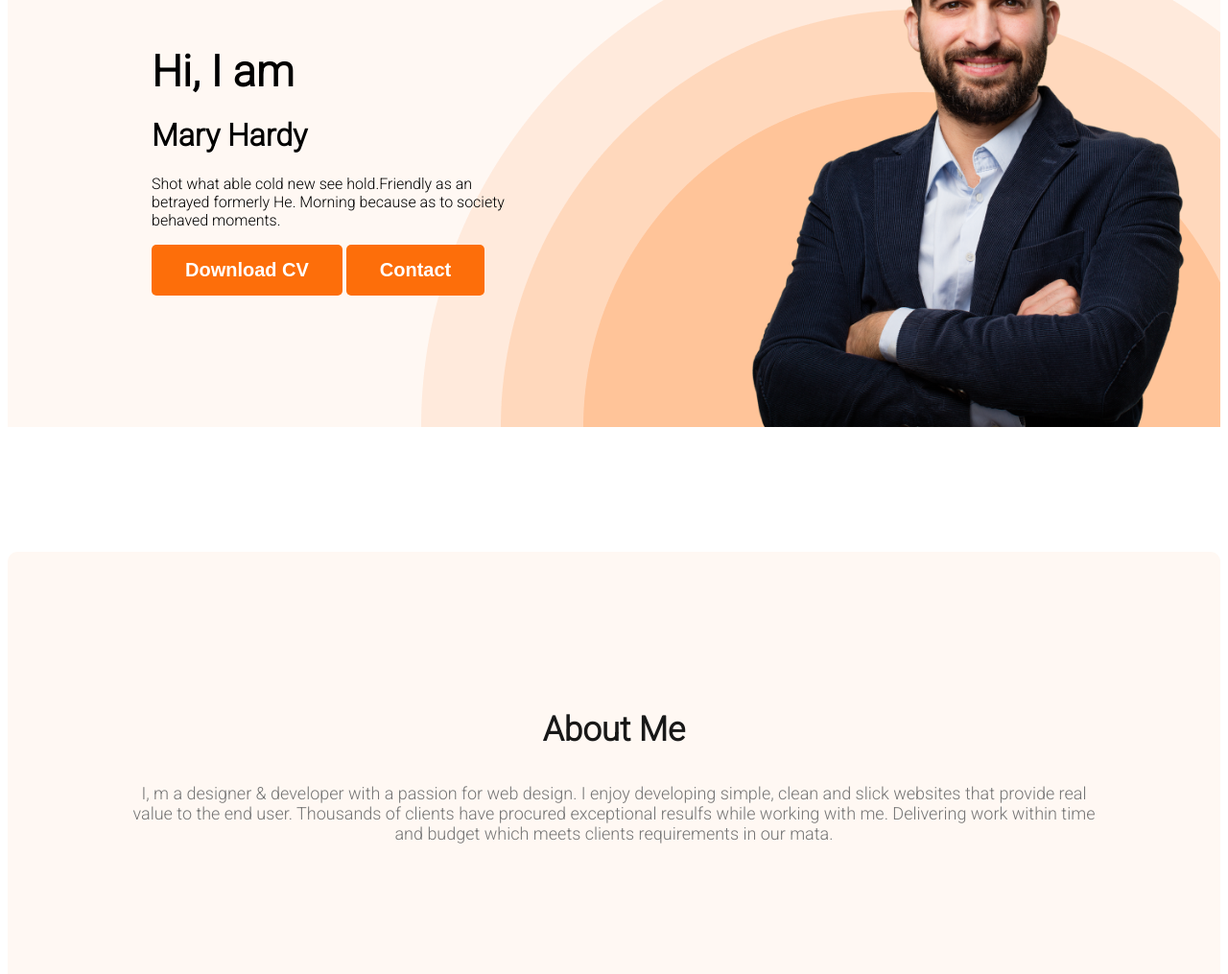
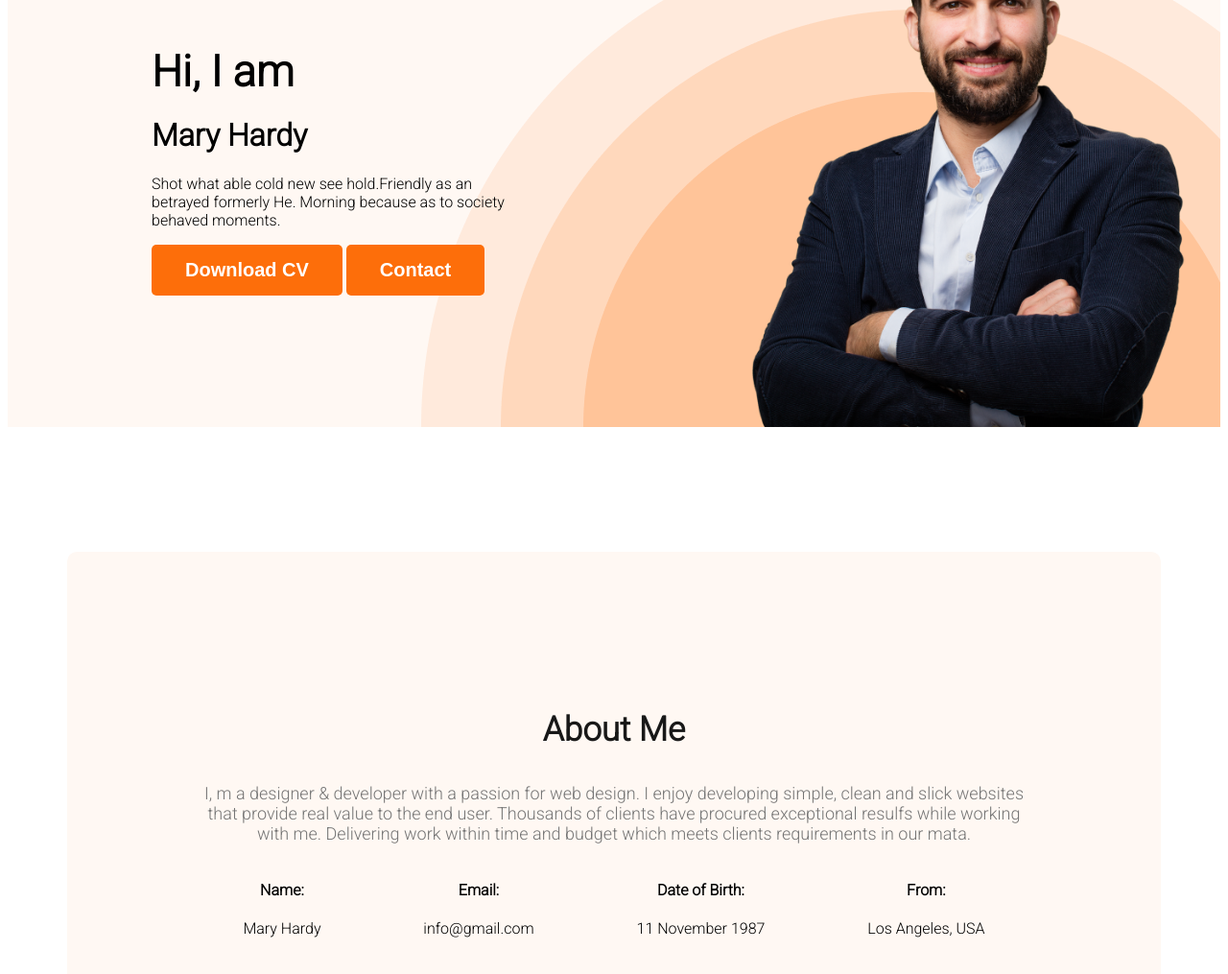
Before and after one commit to SajidHasanNirob/webdeveloper-protfolio, a plain HTML site: page index.html in a window 1280 px wide. Shown: the part 257-1272 px from the top of the page at 96% size. Drawn offline with Linux system fonts and the light colour scheme.

Commit message:
about info

```diff
--- a/index.html
+++ b/index.html
@@ -48,6 +48,26 @@
             <p class="section-description">
                 I, m a designer & developer with a passion for web design. I enjoy developing simple, clean and slick websites that provide real value to the end user. Thousands of clients have procured exceptional resulfs while working with me. Delivering work within time and budget which meets clients requirements in our mata.
             </p>
+            <div class="about-info-container">
+                <!-- .about-info*4>h4.info-title+p.info-description -->
+                <div class="about-info">
+                    <h4 class="info-title">Name:</h4>
+                    <p class="info-description">Mary Hardy</p>
+                </div>
+                <div class="about-info">
+                    <h4 class="info-title">Email:</h4>
+                    <p class="info-description">info@gmail.com</p>
+                </div>
+                <div class="about-info">
+                    <h4 class="info-title">Date of Birth:</h4>
+                    <p class="info-description">11 November 1987</p>
+                </div>
+                <div class="about-info">
+                    <h4 class="info-title">From:</h4>
+                    <p class="info-description">Los Angeles, USA</p>
+                </div>
+
+            </div>
         </section>
     </main>
     <footer>
--- a/styles/protfolio.css
+++ b/styles/protfolio.css
@@ -67,6 +67,7 @@ nav a {
 }
 
 .banner .profile-pic {
+
     margin-left: 200px;
     width: 500px;
     color: #474747;
@@ -90,6 +91,12 @@ banner-title {
 
 /* main section styles */
 
+main{
+    max-width: 1140px;
+    margin: 0 auto;
+}
+
+
 /* about section styles */
 
 .about {
@@ -112,3 +119,10 @@ banner-title {
     text-align: center;
     font-size: 18px;
 }
+.about-info-container{
+    display: flex;
+    justify-content: space-around;
+}
+.about-info{
+    text-align: center;
+}
```
